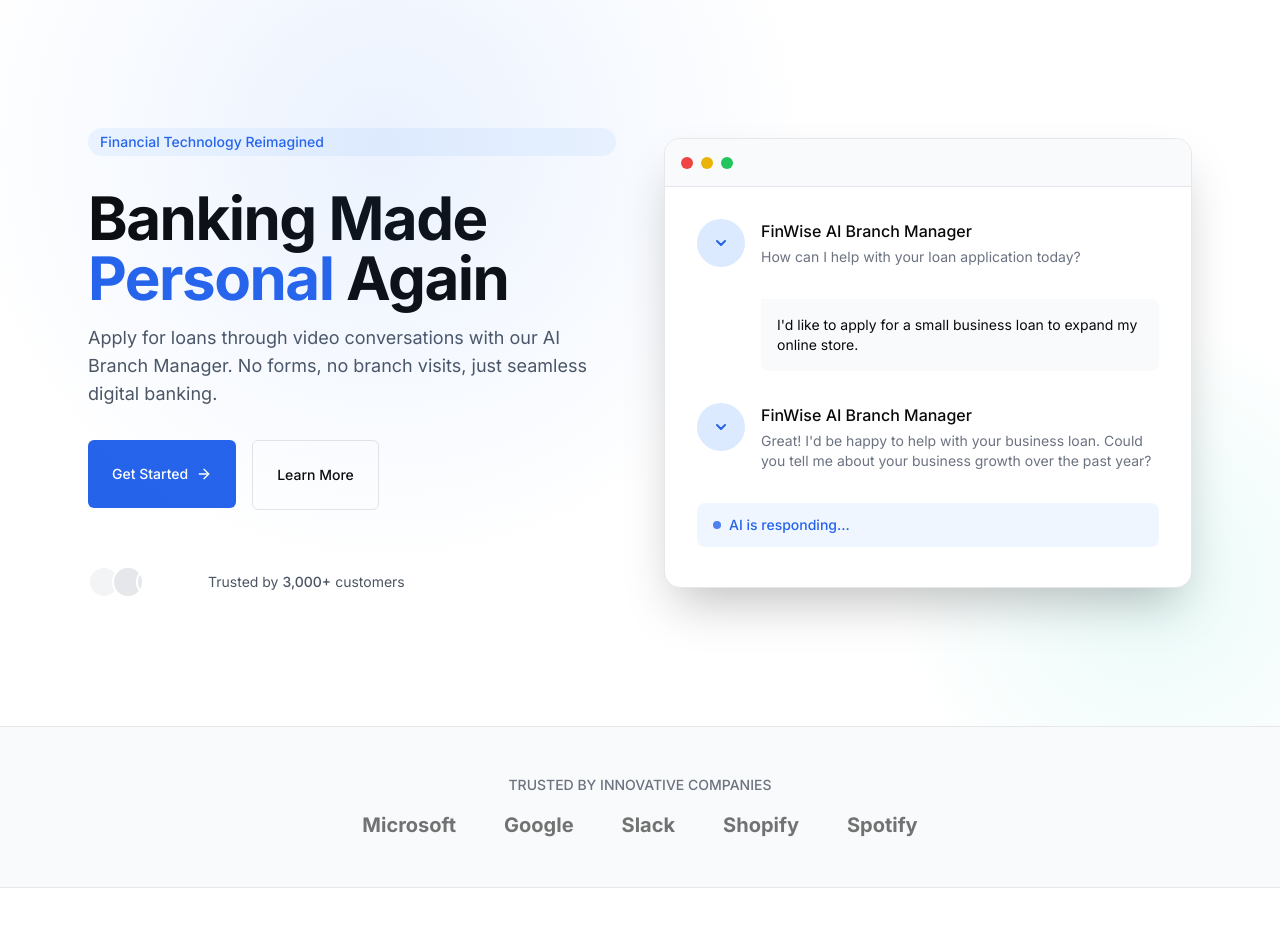
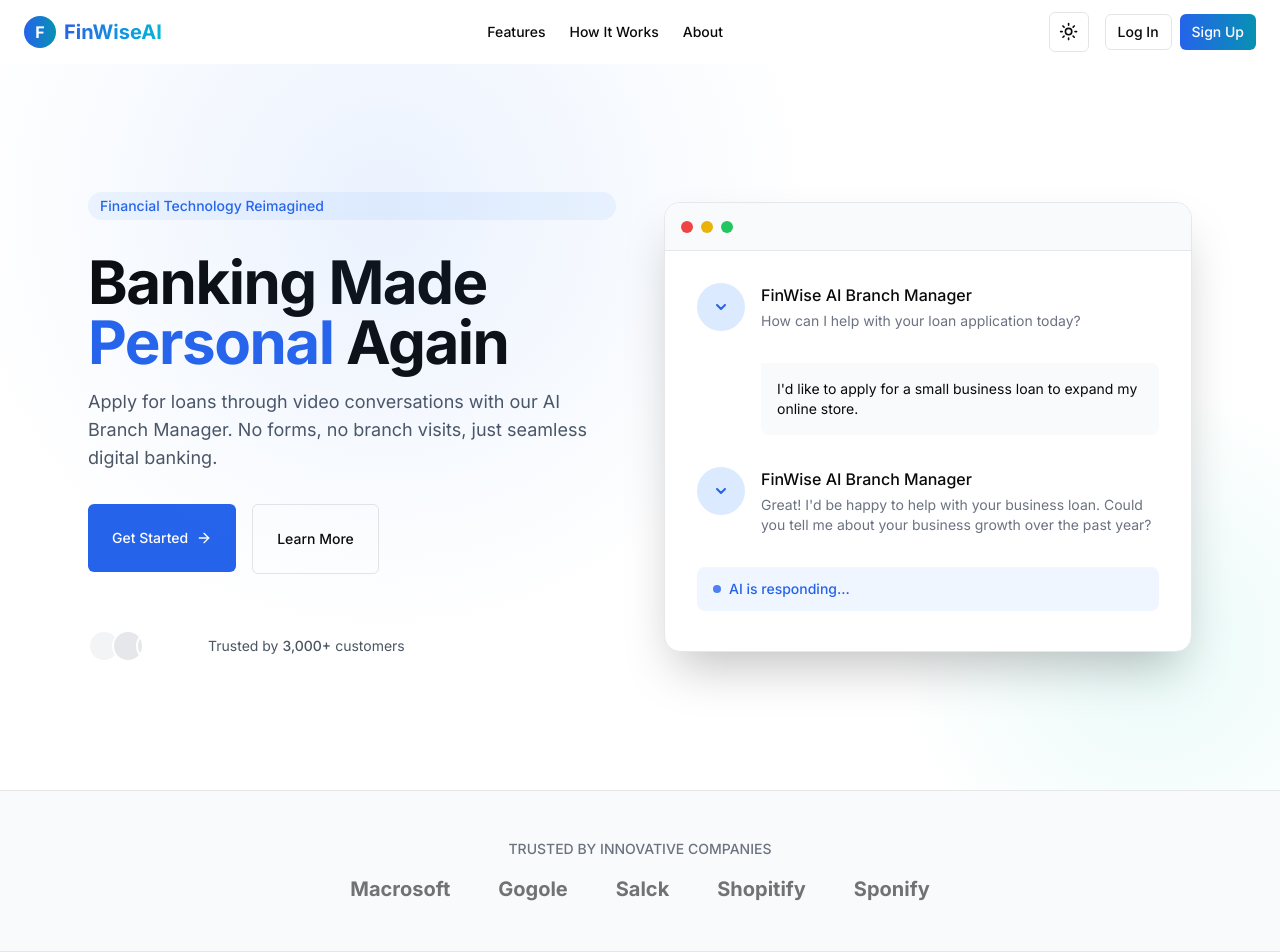
Before and after one commit to hanish-rishen/FinWiseAI, a Next.js app: page / in a window 1280 px wide. Shown: the top 952 px of the page. Built offline with nearby package versions, Linux system fonts and the light colour scheme.

Commit message:
fix: Header added back in landing page

```diff
--- a/app/page.tsx
+++ b/app/page.tsx
@@ -4,6 +4,7 @@ import Link from "next/link";
 import { Button } from "@/components/ui/button";
 import { motion } from "framer-motion";
 import { ArrowRight, CheckCircle2 } from "lucide-react";
+import Header from "@/components/header";
 
 export default function Home() {
   // Define step data outside to avoid issues
@@ -54,6 +55,7 @@ export default function Home() {
   return (
     <div className="flex flex-col min-h-screen bg-white dark:bg-gray-950">
       {/* Hero Section */}
+      <Header />
       <section className="w-full py-20 md:py-32 overflow-hidden relative">
         <div className="absolute inset-0 pointer-events-none">
           <div className="absolute inset-0 bg-[radial-gradient(circle_at_30%_20%,rgba(59,130,246,0.1),transparent_40%)]"></div>
@@ -217,7 +219,7 @@ export default function Home() {
               TRUSTED BY INNOVATIVE COMPANIES
             </p>
             <div className="flex flex-wrap justify-center gap-8 md:gap-12 grayscale opacity-60">
-              {["Microsoft", "Google", "Slack", "Shopify", "Spotify"].map(
+              {["Macrosoft", "Gogole", "Salck", "Shopitify", "Sponify"].map(
                 (company) => (
                   <div key={company} className="flex items-center">
                     <span className="text-xl font-bold text-gray-900 dark:text-white">
```
